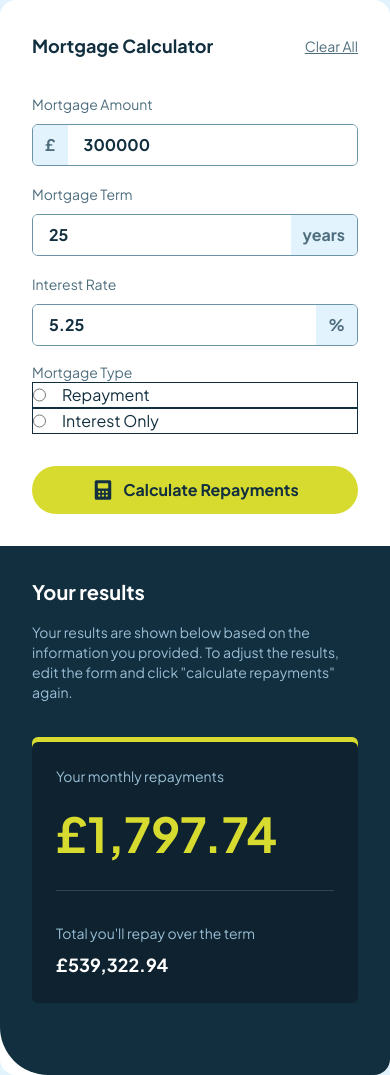
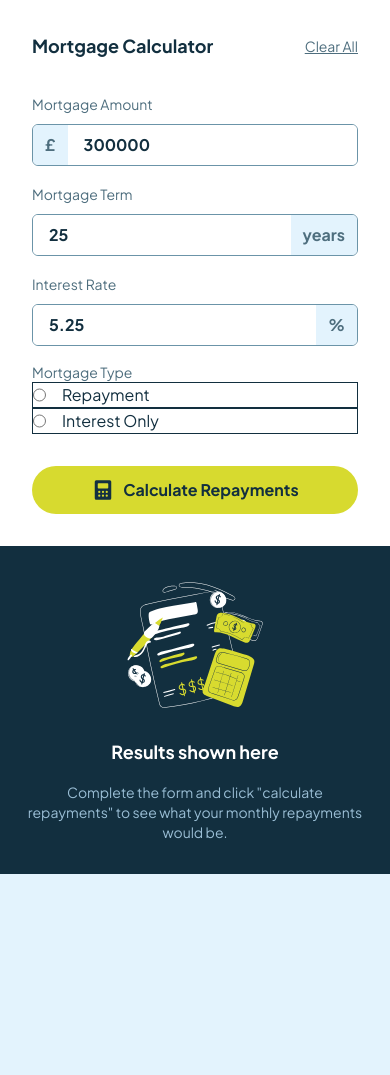
Before and after one commit to Esosek/mortgage-repayment, a Next.js app: page / in a window 390 px wide. After the commit the page ends 874 px from the top, so only its background shows below. Built offline with nearby package versions, Linux system fonts and the light colour scheme.

Commit message:
Polished mobile Results components

```diff
--- a/app/page.tsx
+++ b/app/page.tsx
@@ -4,11 +4,11 @@ import EmptyResults from "@/components/results/EmptyResults";
 
 export default function Home() {
   return (
-    <main className="bg-white w-full max-w-4xl grid md:grid-cols-2 rounded-2xl overflow-clip">
+    <main className="bg-white w-full max-w-4xl md:mx-4 grid md:grid-cols-2 md:rounded-2xl md:overflow-clip">
       <Form />
-      <div className="bg-slate-900 text-white rounded-bl-[3rem]">
-        {/* <EmptyResults /> */}
-        <Results />
+      <div className="bg-slate-900 text-white md:rounded-bl-[3rem]">
+        <EmptyResults />
+        {/* <Results /> */}
       </div>
     </main>
   );
--- a/components/results/EmptyResults.tsx
+++ b/components/results/EmptyResults.tsx
@@ -4,7 +4,7 @@ import calcImage from "@/assets/images/illustration-empty.svg";
 
 export default function EmptyResults() {
   return (
-    <div className="h-full text-center flex flex-col justify-center items-center p-8">
+    <div className="h-full text-center flex flex-col justify-center items-center py-8 px-6 md:p-8">
       <Image
         src={calcImage}
         alt="Illustration of empty calculator"
--- a/components/results/Results.tsx
+++ b/components/results/Results.tsx
@@ -2,18 +2,18 @@ type ResultsProps = {};
 
 export default function Results(props: ResultsProps) {
   return (
-    <div className="p-8">
+    <div className="py-8 px-6 md:p-8">
       <h2 className="font-bold text-xl mb-4">Your results</h2>
-      <p className="text-sm text-slate-300">
+      <p className="text-sm text-slate-300 leading-6">
         Your results are shown below based on the information you provided. To
         adjust the results, edit the form and click &quot;calculate
         repayments&quot; again.
       </p>
 
-      <div className="bg-slate-950 rounded-md shadow-lime shadow-[0_-5px_0] my-10 p-6">
+      <div className="bg-slate-950 rounded-md shadow-lime shadow-[0_-5px_0] mt-10 mb-4 p-6">
         <h3 className="text-sm text-slate-300">Your monthly repayments</h3>
         <p className="my-6 text-5xl font-bold text-lime">£1,797.74</p>
-        <hr className="border-white/15 my-8" />
+        <hr className="border-white/15 my-4 md:my-8" />
         <p className="text-sm text-slate-300 my-2">
           Total you&apos;ll repay over the term
         </p>
```
